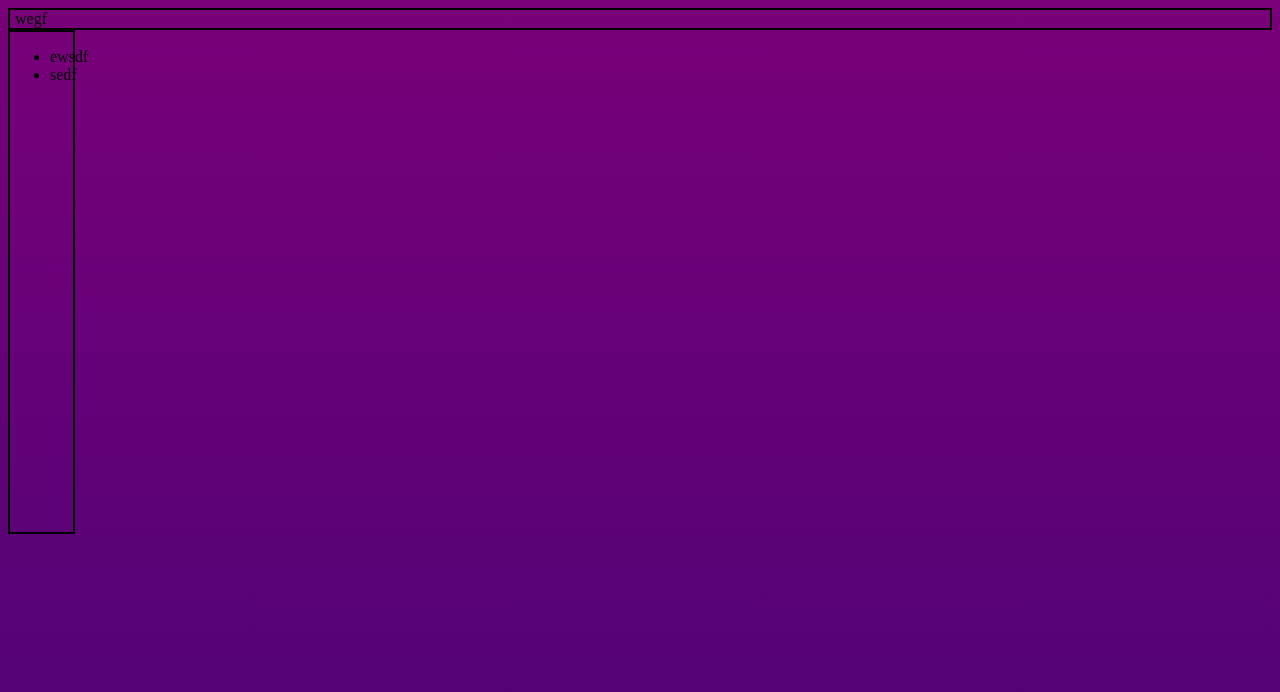
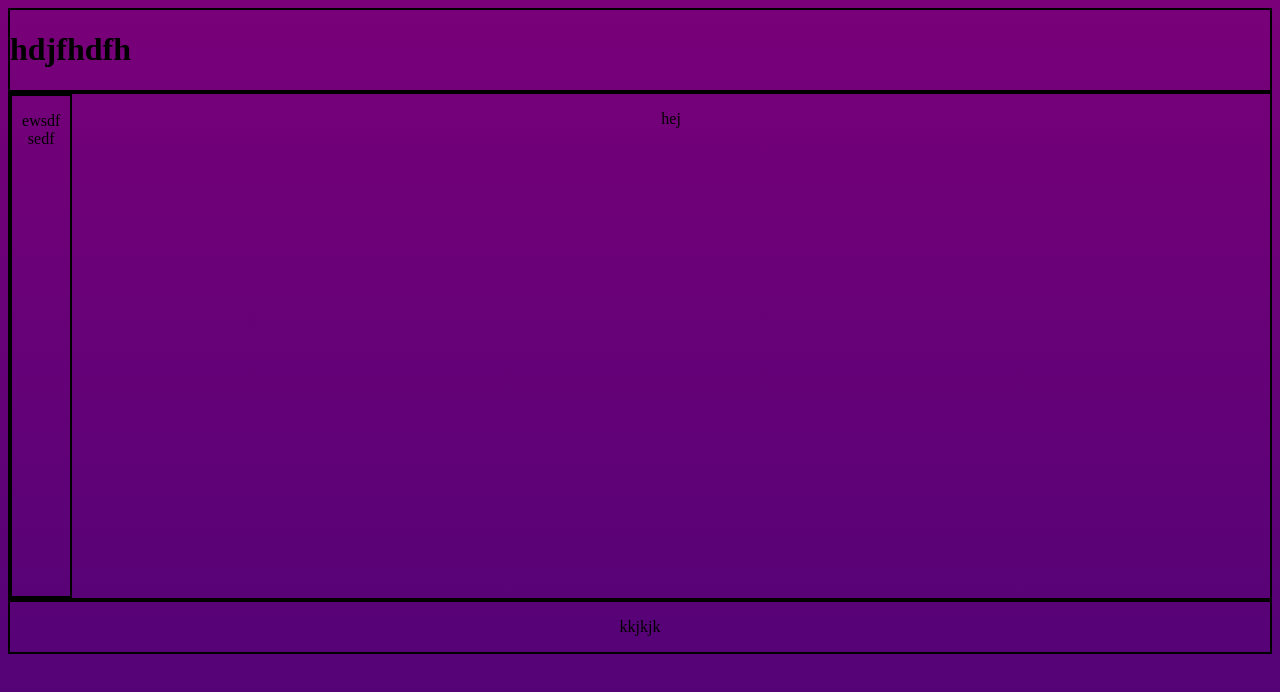
Before and after one commit to tbg-webbutveckling-te18/Jakobsson-Smorgasboard, a plain HTML site: page projects/4-Eget-Project-HT19/index.html in a window 1280 px wide. Drawn offline with Linux system fonts and the light colour scheme.

Commit message:
continiud work on the main page

```diff
--- a/projects/4-Eget-Project-HT19/assets/css/main.css
+++ b/projects/4-Eget-Project-HT19/assets/css/main.css
@@ -21,8 +21,41 @@ header p {
     padding-left: 5px;
 }
 
-nav {
+main {
+    border: 2px solid black;
+    display: flex;
+}
+
+main p {
+
+    width: 100%;
+    text-align: center;
+    margin: 16px;
+}
+
+aside {
     border: 2px solid black;
     width: 5%;
     height: 500px;
 }
+
+nav {
+    width: auto;
+}
+
+nav ul {
+    padding: 0px;
+}
+
+nav ul li {
+    list-style: none;
+    text-align: center;
+}
+
+footer {
+    border: 2px solid black;
+}
+
+footer p {
+    text-align: center;
+}
--- a/projects/4-Eget-Project-HT19/index.html
+++ b/projects/4-Eget-Project-HT19/index.html
@@ -11,14 +11,13 @@
 </head>
 <body>
     <header>
-        <p>
-            wegf
-        </p>
+       <h1>
+           hdjfhdfh
+       </h1>
         <img src="" alt="">
     </header>
     <main>
-
-    </main>
+        <aside>
             <nav>
                 <ul id="mainNavigation">
                     <li>
@@ -29,8 +28,15 @@
                     </li>
                 </ul>
             </nav>
+        </aside>
+        <p>
+            hej
+        </p>
+    </main>
     <footer>
-
+        <p>
+            kkjkjk
+        </p>
     </footer>
 </body>
 </html>
```
Lines whose indentation alone changed are shown as unchanged.
